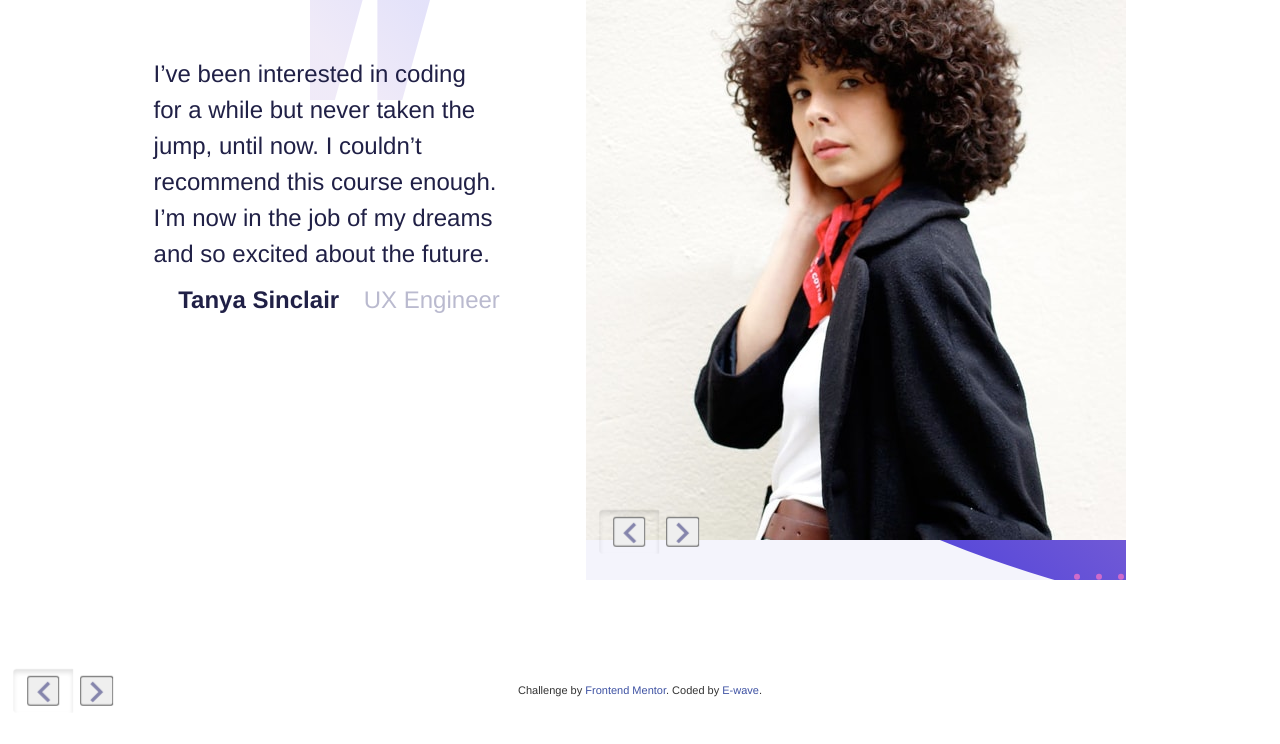
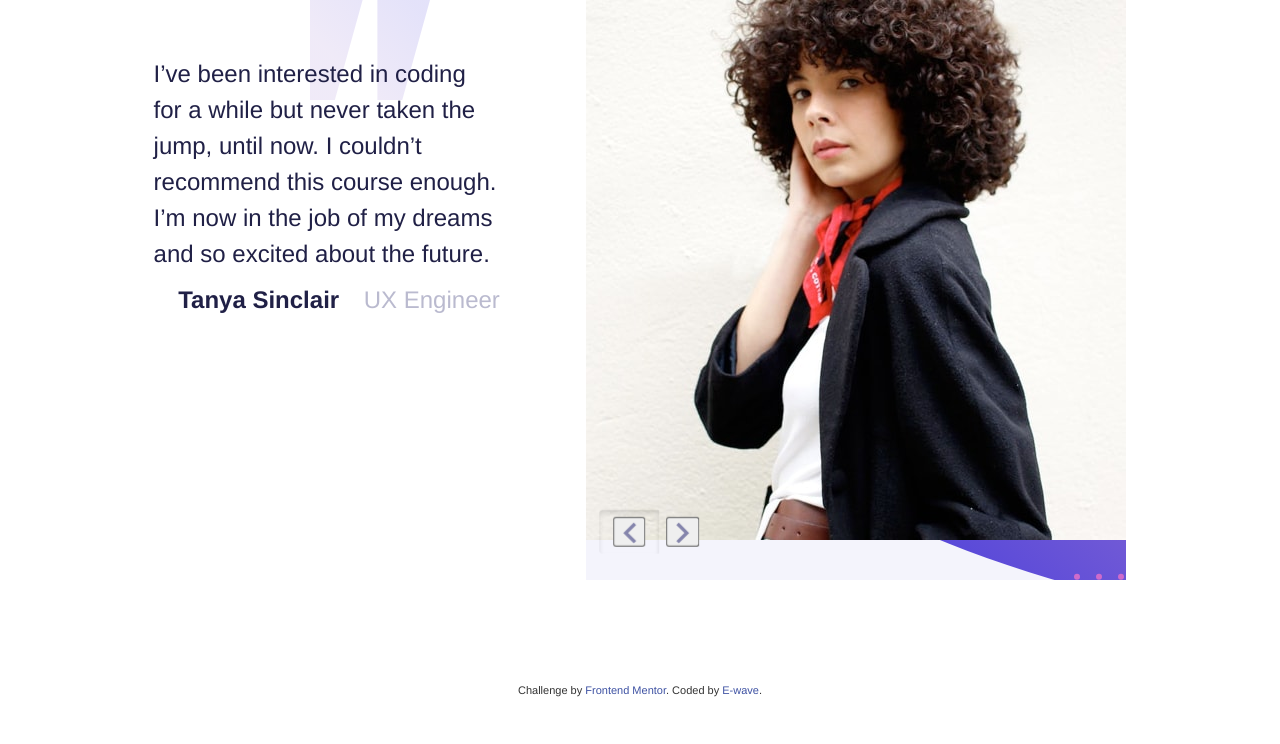
Before and after one commit to E-wave112/codebootcamp, a plain HTML site: page index.html in a window 1280 px wide. Drawn offline with nearby package versions, Linux system fonts and the light colour scheme; files whose address does not match are found by name.

Commit message:
another commit

```diff
--- a/index.html
+++ b/index.html
@@ -26,7 +26,7 @@
         <button type="button" name="options" id="option1"><img src ="images/icon-prev.svg" id="prev" alt="previous button"></button>
       </label>
       <label class="btn btn-secondary">
-        <button type="button" name="options2" id="option2"><img src ="images/icon-next.svg" id="next" alt="previous button"></button>
+        <button type="button" name="options2" id="option2"><img src ="images/icon-next.svg" id="next" alt="next button"></button>
       </label>
     </div>
     <!-- end group -->
@@ -64,12 +64,3 @@
   <script src="js/script.js"></script>
 </body>
 </html>
-
-<div class="btn-group btn-group-toggle" data-toggle="buttons">
-  <label class="btn btn-secondary active">
-    <button type="radio" name="options" id="option1" autocomplete="off" checked><img src ="images/icon-prev.svg" alt="previous button"></button>
-  </label>
-  <label class="btn btn-secondary">
-    <button type="radio" name="options" id="option2" autocomplete="off"><img src ="images/icon-next.svg" alt="previous button"></button>
-  </label>
-</div>
```
